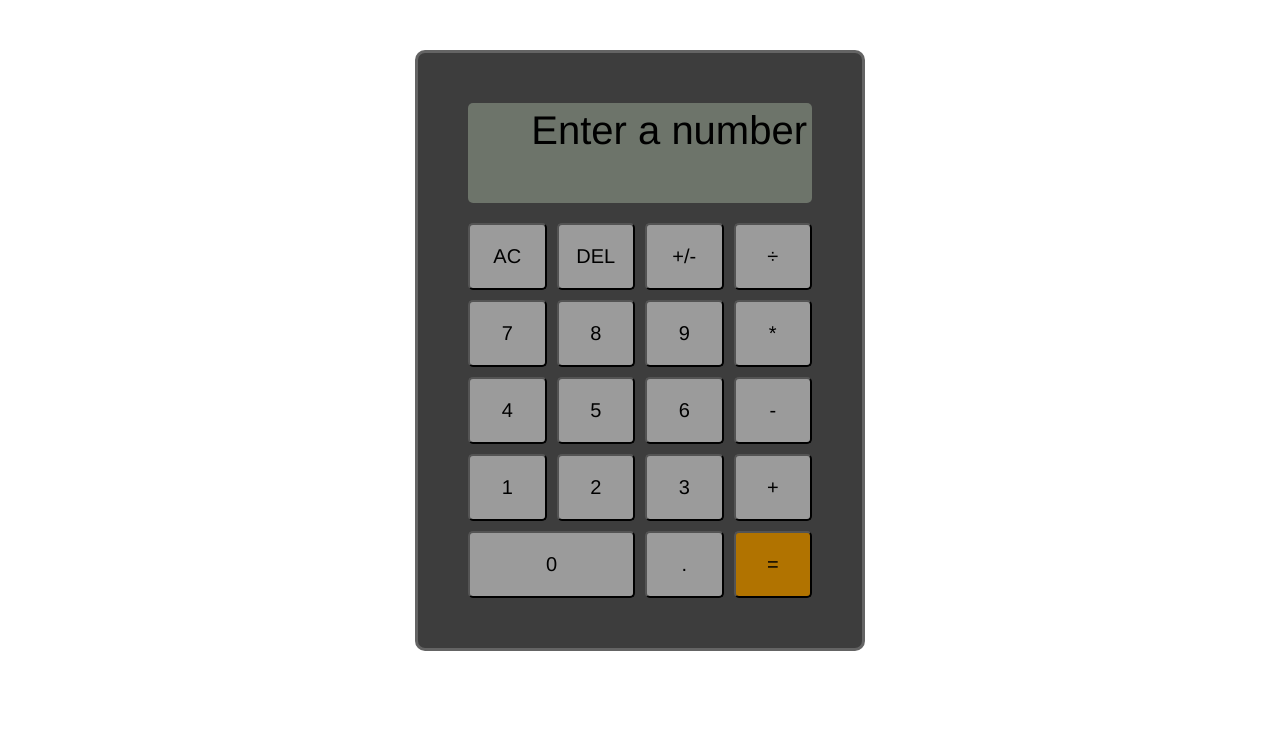
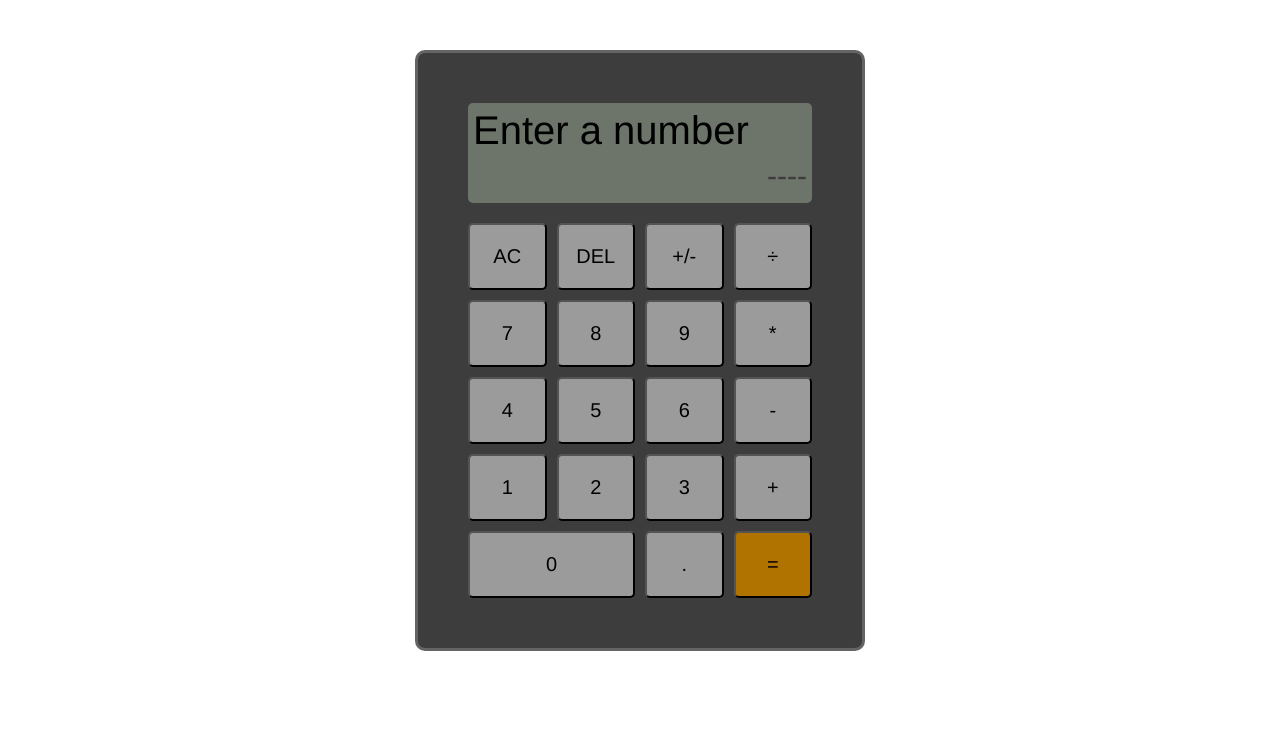
Before and after one commit to aljon050705/calculator, a plain HTML site: page index.html in a window 1280 px wide. Both pictures are taken after a click on the button "AC". Shown: the top 751 px of the page. Drawn offline with Linux system fonts and the light colour scheme.

Commit message:
added dedicated line for result instead of replacing expression to display result

```diff
--- a/index.html
+++ b/index.html
@@ -8,7 +8,10 @@
 </head>
 <body>
     <div class="calculator">
-        <div class="display-screen">Enter a number</div>
+        <div class="display-screen">
+            <div class="display-screen-expression">Enter a number</div>
+            <div class="display-screen-result">----</div>
+        </div>
         <div class="calculator-buttons">
             <button class="clear">AC</button>
             <button class="delete">DEL</button>
--- a/script.js
+++ b/script.js
@@ -1,14 +1,12 @@
-display = document.querySelector('.display-screen')
+display = document.querySelector('.display-screen-expression')
+result = document.querySelector('.display-screen-result')
 console.log(display)
 let expression = [""];
 
 function indexOfMultiple(string, ...keywords) {
     let lowestIndex = string.length + 1;
-    console.log(lowestIndex);
-    console.log(keywords)
     keywords.forEach((keyword) => {
         index = string.indexOf(`${keyword}`)
-        console.log(index);
         if (index < lowestIndex && index > -1) {
             lowestIndex = index;
         }
@@ -17,15 +15,17 @@ function indexOfMultiple(string, ...keywords) {
     return lowestIndex;
 }
 
-console.log(indexOfMultiple("/a÷aaaab","/","b"))
-
-function updateDisplay(data) {
+function updateDisplay() {
     if (expression[0] == "") {
         display.textContent = "Enter a number";
         return;
     }
     display.textContent = expression.join(' ');
     console.log(expression);
+}
+
+function updateResult(calculation) {
+    result.textContent = calculation.join(' ');;
 }
 
 //button functions
@@ -130,7 +130,8 @@ function evaluate(calculation) {
     if (calculation.length <= 1) {
         console.log('Reached base case')
         expression = calculation;
-        updateDisplay();
+        //updateDisplay();
+        updateResult(calculation);
         return;
     }
 
@@ -197,7 +198,8 @@ document.querySelector('.equals').addEventListener('click', () => {
 
     //KEYBOARD EVENTS
 window.addEventListener('keydown', (e) => {
-    if (/[0-9.\.]/.test(e.key)) {
+    if (/\b\d+\b(?!F)/.test(e.key)) {
+        console.log(e.key)
         addNumber(e);
     }
     if (/[+\-/÷*]/.test(e.key)) {
--- a/style.css
+++ b/style.css
@@ -50,6 +50,10 @@ footer {
 }
 
 .display-screen {
+    display:flex;
+    flex-direction: column;
+    justify-content: center;
+    align-items: flex-end;
     width: 100%;
     text-align: right;
     background-color: rgb(109, 116, 106);
@@ -58,7 +62,19 @@ footer {
     border-radius: 5px;
     font-size: 40px;
     padding: 5px;
-    word-break: break-all;
+    /*word-break: break-all;*/
+}
+
+.display-screen-expression {
+    flex: 1 1 auto;
+    align-self: flex-start;
+}
+
+.display-screen-result {
+    flex: 1 1 auto;
+    justify-self: flex-end;
+    color: rgb(60,60,60);
+    font-size: 30px;
 }
 
 .calculator-buttons {
```
